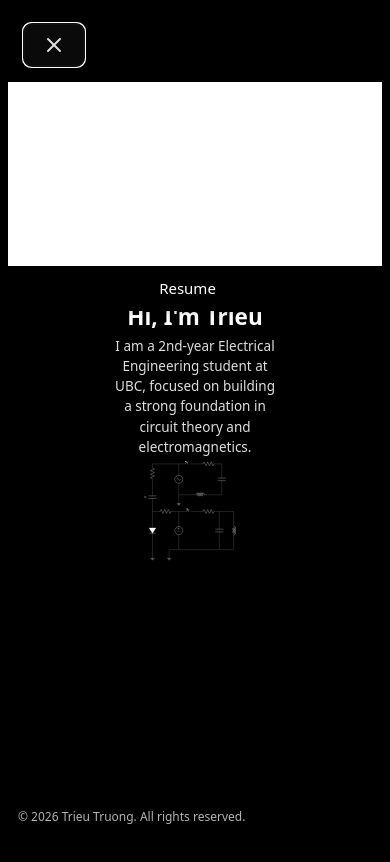
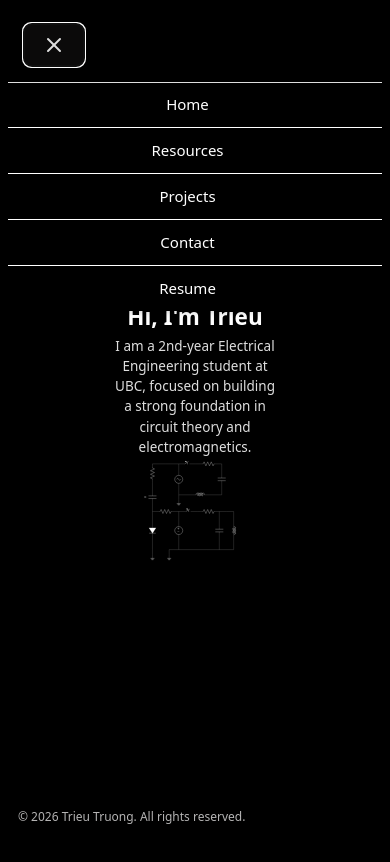
Before and after one commit to ttrieu2025/personal-website, a React (Vite) app: page / in a window 390 px wide. Both pictures are taken after a click on the button "Toggle menu". Shown: the top 862 px of the page. Built offline with nearby package versions, Linux system fonts and the light colour scheme.

Commit message:
fix: fix hambuger menu bar for mobile version

```diff
--- a/src/App.jsx
+++ b/src/App.jsx
@@ -51,7 +51,7 @@ function App() {
 
           {/* Mobile Dropdown */}
           <nav
-            className={`md:hidden absolute top-full left-0 w-full bg-white shadow-md transition-all duration-300 overflow-hidden
+            className={`md:hidden absolute top-full left-0 w-full shadow-md transition-all duration-300 overflow-hidden
               ${isMenuOpen ? 'max-h-96 opacity-100' : 'max-h-0 opacity-0'}
             `}
           >
```
